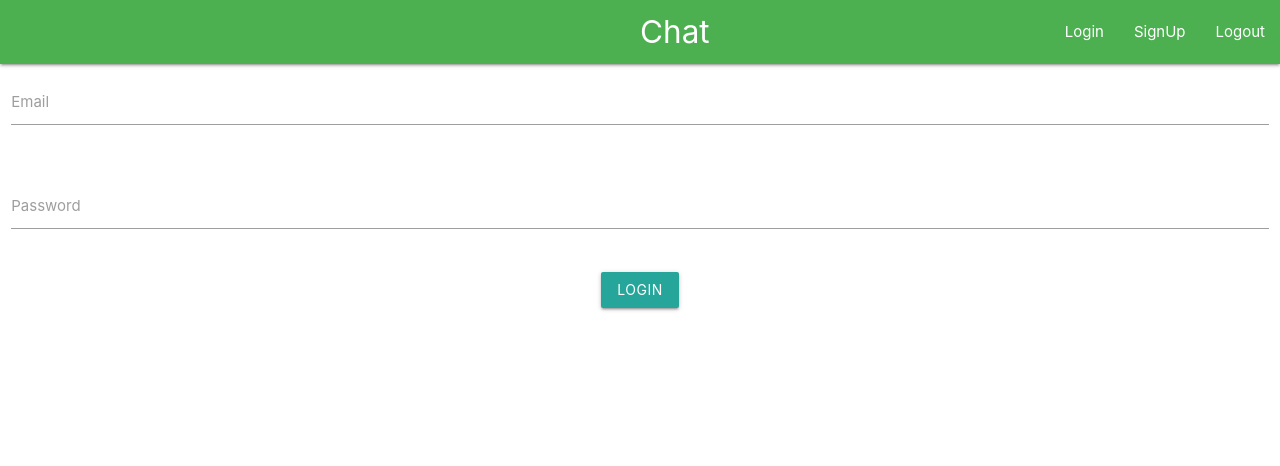
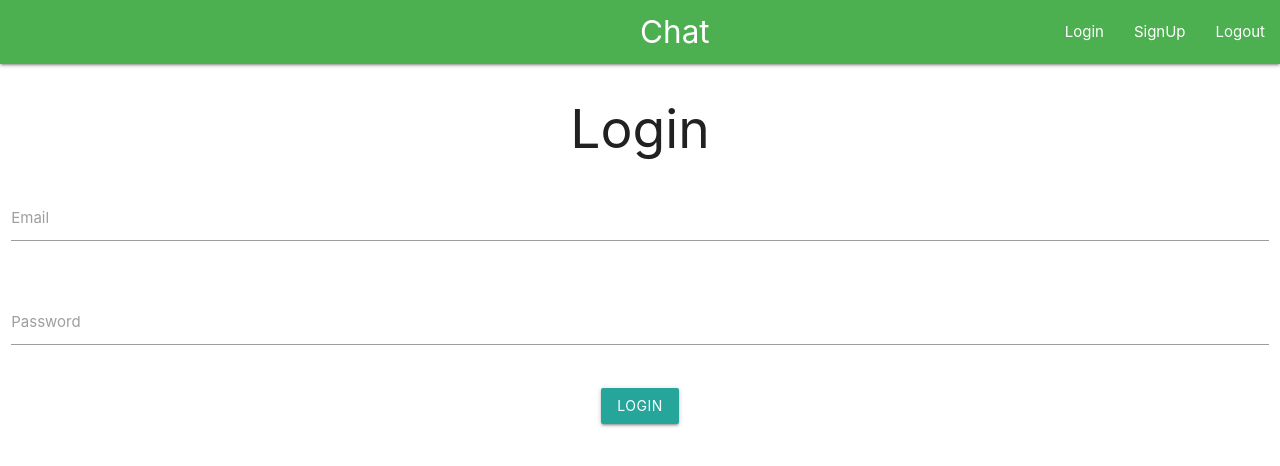
Before and after one commit to swapnilhota/mern-chat-application, a React (Create React App) app in the folder client/: page /login in a window 1280 px wide. Shown: the top 466 px of the page. Built offline with nearby package versions, Linux system fonts and the light colour scheme; no server answers.

Commit message:
update login page

```diff
--- a/client/src/components/auth/Login.js
+++ b/client/src/components/auth/Login.js
@@ -47,6 +47,7 @@ const Login = () => {
 
     return (
         <div className="row">
+            <h2>Login</h2>
             <form className="col s12" onSubmit={submitHandler} >
                 <div className="row">
                     <div className="input-field col s12">
```
